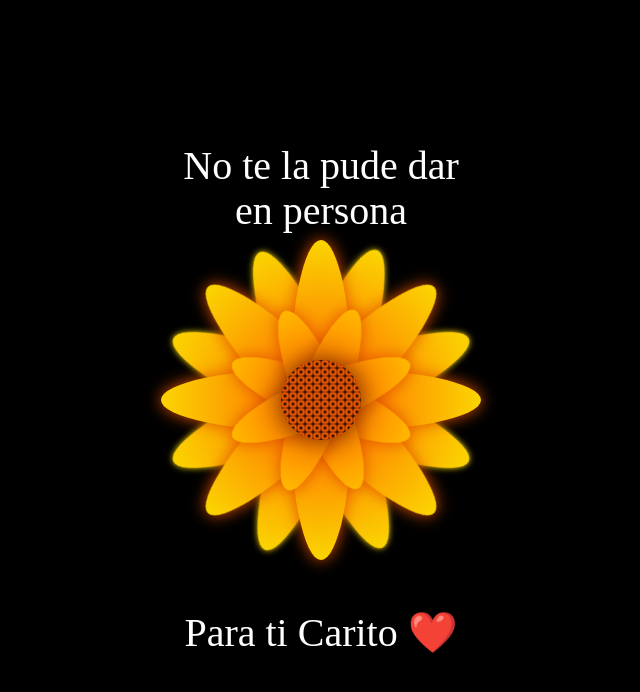
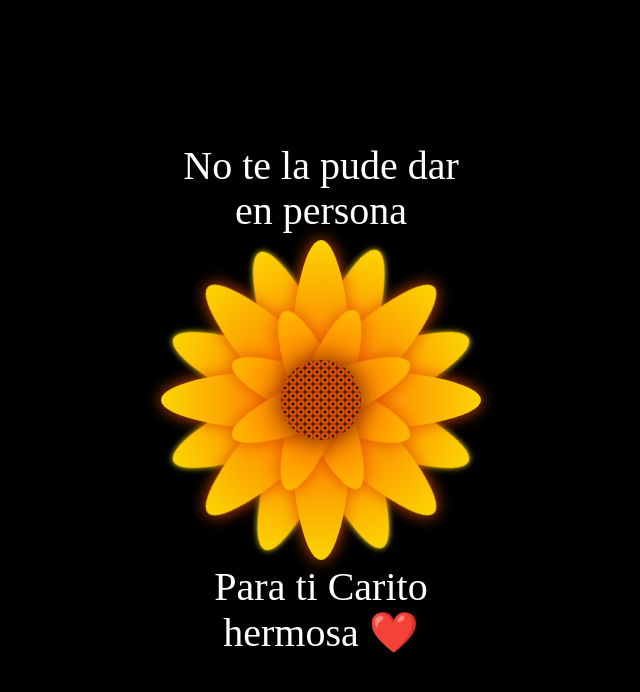
Before and after one commit to CariokaConH/FlorEvelyn, a plain HTML site: page docs/index.html in a window 1280 px wide. Shown: the whole page, without its empty margins (319-959 px from the left). Drawn offline with Linux system fonts and the light colour scheme.

Commit message:
index.html

```diff
--- a/docs/index.html
+++ b/docs/index.html
@@ -37,7 +37,7 @@
     </div>
     <div class="Petal3 p4">
     </div>
-    <div class="text-below">Para ti Carito ❤️</div>
+    <div class="text-below">Para ti Carito hermosa ❤️</div>
   </div>
 </body>
 </html>
```
